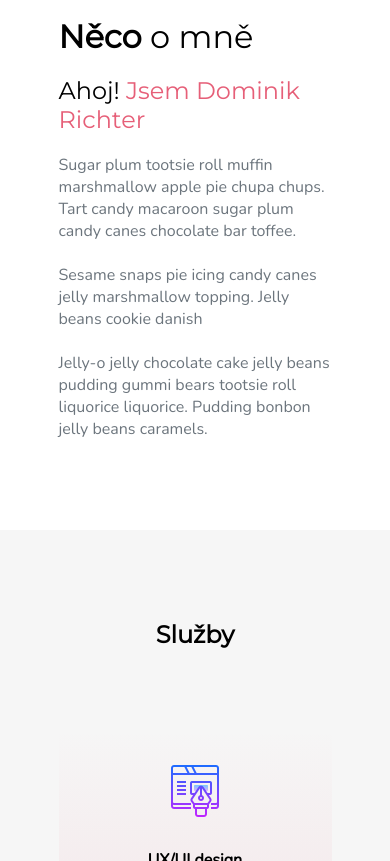
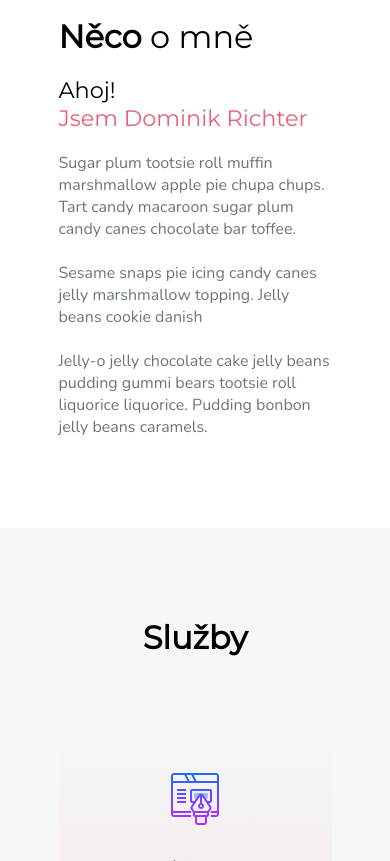
Before and after one commit to aidomon/personal-portfolio-website, a plain HTML site: page index.html in a window 390 px wide. Shown: the part 1139-2000 px from the top of the page. Drawn offline with nearby package versions, Linux system fonts and the light colour scheme.

Commit message:
Update index.css

```diff
--- a/assets/css/index.css
+++ b/assets/css/index.css
@@ -26,6 +26,7 @@ h3 {
 }
 h2 > span {
 	font-weight: 700;
+	font-size: 2rem;
 }
 ::selection {
 	background: #c2c1c1; /* WebKit/Blink Browsers */
@@ -332,6 +333,12 @@ svg {
 		max-width: 100%;
 		margin: 0;
 	}
+	#o-mne > div > h3 {
+		font-size: 1.4rem;
+	}
+	#o-mne > div > h3 > span {
+		display: block;
+	}
 }
 
 /* services */
@@ -464,6 +471,9 @@ a:nth-of-type(2) > .portfolio_card {
 #kontakt img {
 	margin-top: 20px;
 }
+#kontakt > p:nth-of-type(1) {
+	margin: 10px auto 20px auto;
+}
 
 
 /* footer */
```
